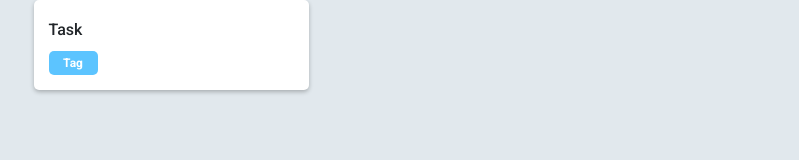
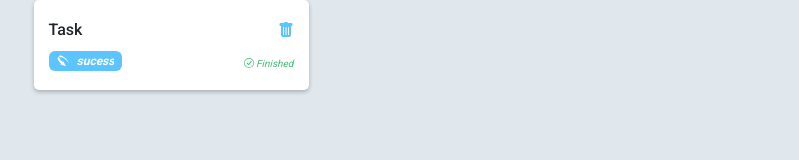
Before and after one commit to tpaphysics/tdd-kanban, a React (Vite) app: page / in a window 1280 px wide. Shown: the top 160 px of the page, without its empty margins (469-1268 px from the left). Built offline with nearby package versions, Linux system fonts and the light colour scheme.

Commit message:
style: addition of trash can icon and end of task tag

```diff
--- a/package.json
+++ b/package.json
@@ -24,7 +24,8 @@
     "@emotion/styled": "^11",
     "framer-motion": "^6",
     "react": "^18.1.0",
-    "react-dom": "^18.1.0"
+    "react-dom": "^18.1.0",
+    "react-icons": "^4.4.0"
   },
   "devDependencies": {
     "@testing-library/jest-dom": "^5.16.5",
--- a/src/Components/EditableCard/index.tsx
+++ b/src/Components/EditableCard/index.tsx
@@ -1,8 +1,24 @@
 import React from 'react';
-import { Box, Editable, EditableInput, EditablePreview, Flex, Input, Text } from '@chakra-ui/react';
+import { BsTrashFill } from 'react-icons/bs';
+import { GiRapidshareArrow } from 'react-icons/gi';
+import { BsCheckCircle } from 'react-icons/bs';
+
+import {
+  Box,
+  Editable,
+  EditableInput,
+  EditablePreview,
+  Flex,
+  Icon,
+  Input,
+  Tag,
+  TagLabel,
+  TagLeftIcon,
+  Text,
+} from '@chakra-ui/react';
 
 function EditableCard() {
-  const card = { id: 1, task: 'Task', tag: 'Tag' };
+  const card = { id: 1, task: 'Task', tag: 'sucess' };
   const colorTag = 'BLUE';
   return (
     <Box
@@ -16,6 +32,7 @@ function EditableCard() {
       w='275px'
       h='90px'
     >
+      <Flex alignItems={'center'} justifyContent='space-between'>
         <Editable
           defaultValue={card.task}
           fontWeight='500'
@@ -36,17 +53,23 @@ function EditableCard() {
           />
         </Editable>
 
-      <Flex
-        w='49px'
-        h='24px'
-        borderRadius='5px'
-        bg={colorTag}
-        alignItems='center'
-        justifyContent='center'
-      >
-        <Text fontWeight='700' fontSize='12px' color='WHITE'>
+        <Icon as={BsTrashFill} color={colorTag} cursor={'pointer'} />
+      </Flex>
+      <Flex alignItems='center' justifyContent='space-between'>
+        <Text>
+          <Tag size={'sm'} variant='solid' bg={colorTag} fontStyle='italic'>
+            <TagLeftIcon as={GiRapidshareArrow} />
+            <TagLabel fontWeight='700' fontSize='12px' color='WHITE'>
               {card.tag}
+            </TagLabel>
+          </Tag>
         </Text>
+        <Flex color={'green.400'} alignItems='center' fontStyle='italic'>
+          <Icon as={BsCheckCircle} w='10px' h='12px' />
+          <Text ml='2px' fontSize='10px'>
+            Finished
+          </Text>
+        </Flex>
       </Flex>
     </Box>
   );
```
Also changed, not shown: src/data/images.ts (added, +10 -0 lines), 1 other file (tests, documents, lock files or other folders). Lines whose indentation alone changed are shown as unchanged.
